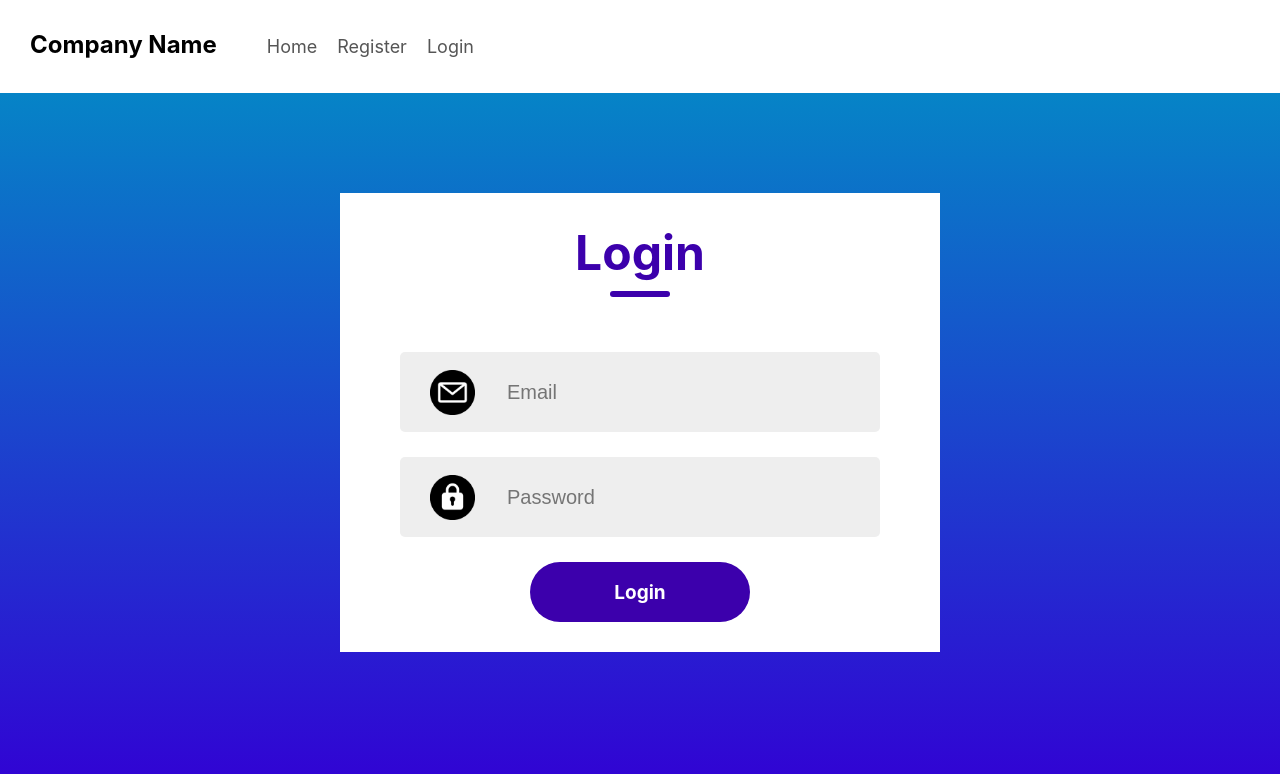
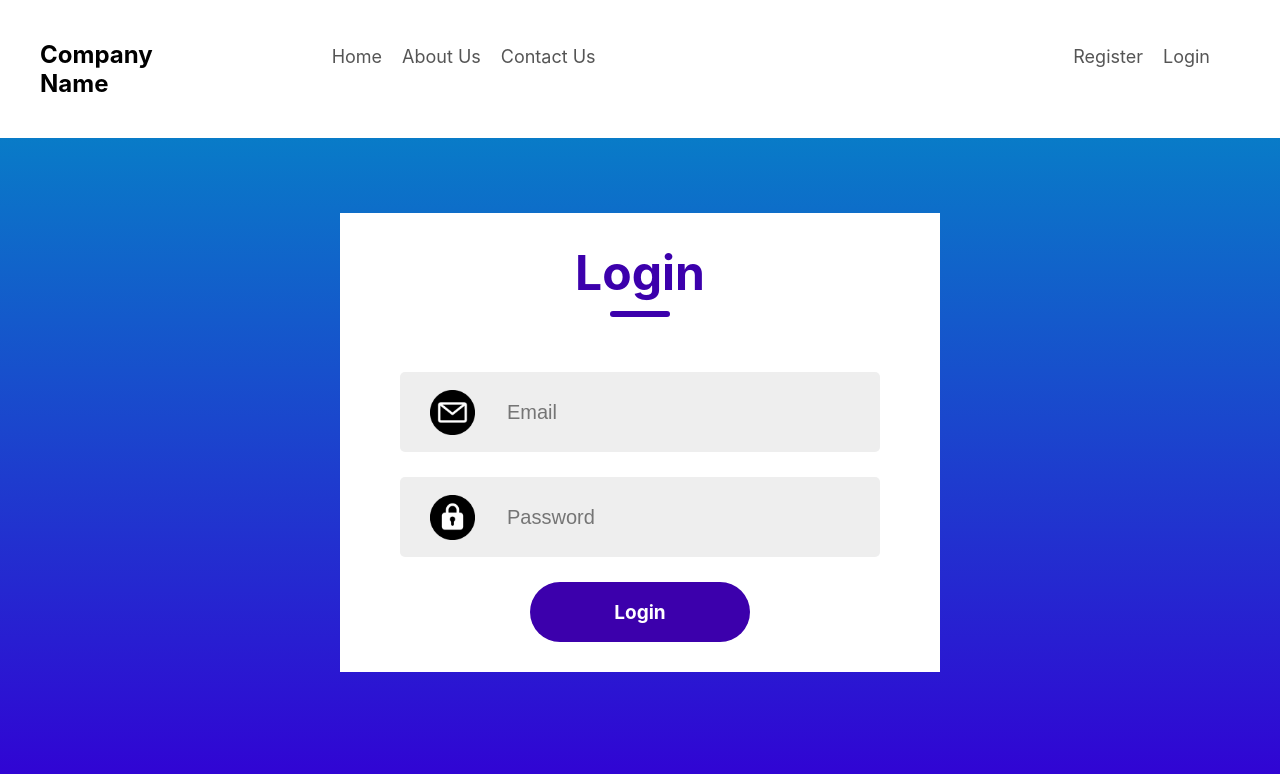
Before and after one commit to TomHarrison001/junior-full-stack-developer, a React (Create React App) app: page /login in a window 1280 px wide. Shown: the top 774 px of the page. Built offline with nearby package versions, Linux system fonts and the light colour scheme.

Commit message:
Update navigation bar

```diff
--- a/src/components/Header/Header.css
+++ b/src/components/Header/Header.css
@@ -7,12 +7,20 @@
 .navbar .container {
   display: flex;
   flex-direction: row;
-  margin: auto;
+  margin: 10px;
   width: 100vw;
   padding: 0px;
 }
 .navbar .container h2 {
-  margin-left: 20px;
+  margin: 20px;
+  width: 240px;
+}
+.lists {
+  width: 100%;
+  display: flex;
+  flex-direction: row;
+  justify-content: space-between;
+  margin: 10px 40px;
 }
 .nav-list {
   display: flex;
@@ -20,7 +28,7 @@
   list-style: none;
 }
 .nav-item {
-  margin: 10px;
+  margin: 0 10px;
   font-size: 18px;
 }
 .nav-link {
--- a/src/components/Header/Header.jsx
+++ b/src/components/Header/Header.jsx
@@ -7,10 +7,19 @@ const Header = () => {
             <nav class="navbar">
                 <div class="container">
                     <h2>Company Name</h2>
+                    <div className="lists">
                         <ul class="nav-list">
                             <li class="nav-item">
                                 <a class="nav-link" href="/">Home</a>
                             </li>
+                            <li class="nav-item">
+                                <a class="nav-link" href="/about">About Us</a>
+                            </li>
+                            <li class="nav-item">
+                                <a class="nav-link" href="/contact">Contact Us</a>
+                            </li>
+                        </ul>
+                        <ul class="nav-list">
                             <li class="nav-item">
                                 <a class="nav-link" href="/register">Register</a>
                             </li>
@@ -19,6 +28,7 @@ const Header = () => {
                             </li>
                         </ul>
                     </div>
+                </div>
             </nav>
         </div>
     )
--- a/src/components/Login/Login.css
+++ b/src/components/Login/Login.css
@@ -2,7 +2,7 @@
   display: flex;
   flex-direction: column;
   margin: auto;
-  margin-top: 100px;
+  margin-top: 75px;
   width: 600px;
   background: #fff;
   padding-bottom: 30px;
--- a/src/components/Register/Register.css
+++ b/src/components/Register/Register.css
@@ -2,7 +2,7 @@
   display: flex;
   flex-direction: column;
   margin: auto;
-  margin-top: 100px;
+  margin-top: 75px;
   width: 600px;
   background: #fff;
   padding-bottom: 30px;
```
Lines whose indentation alone changed are shown as unchanged.
